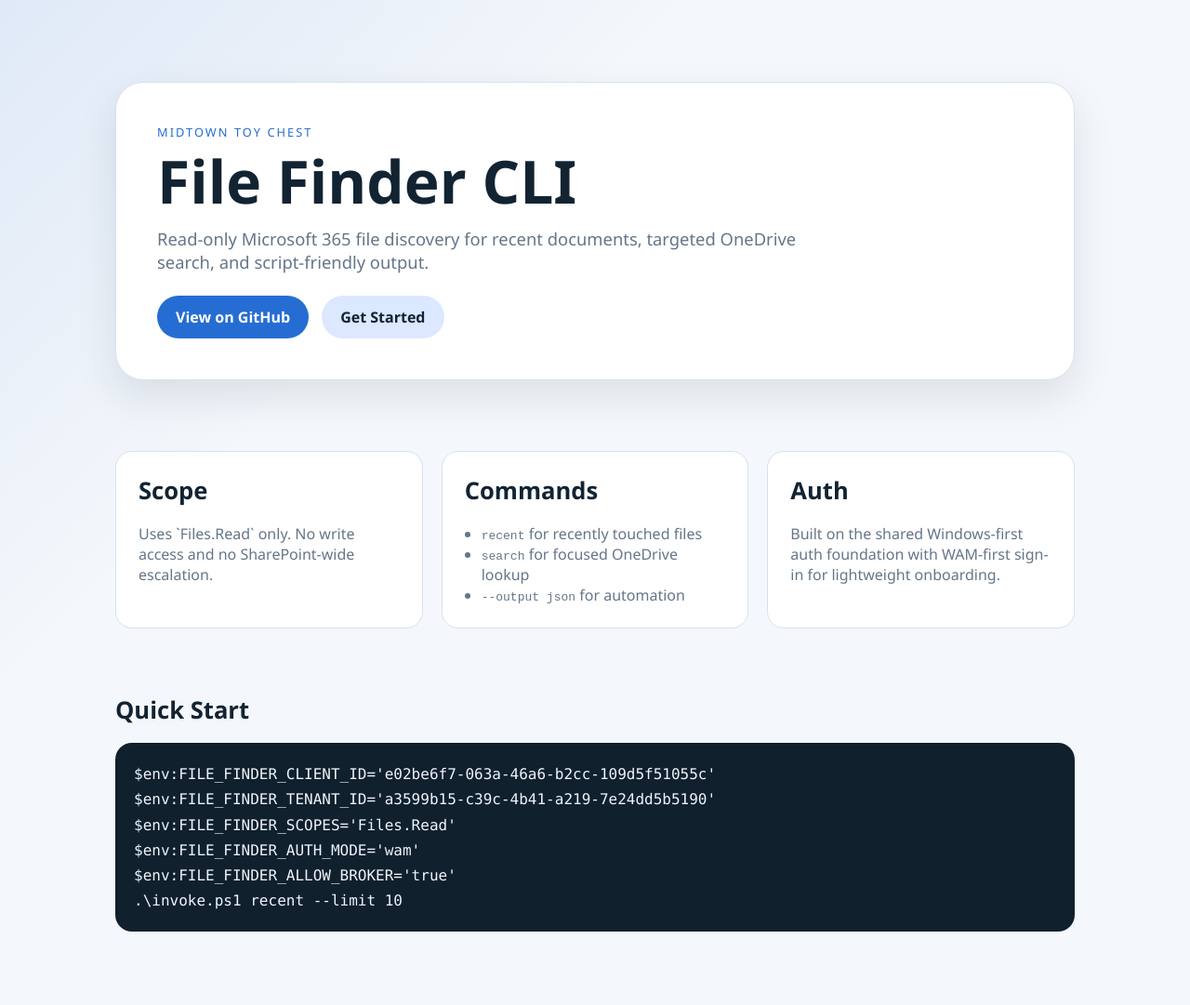
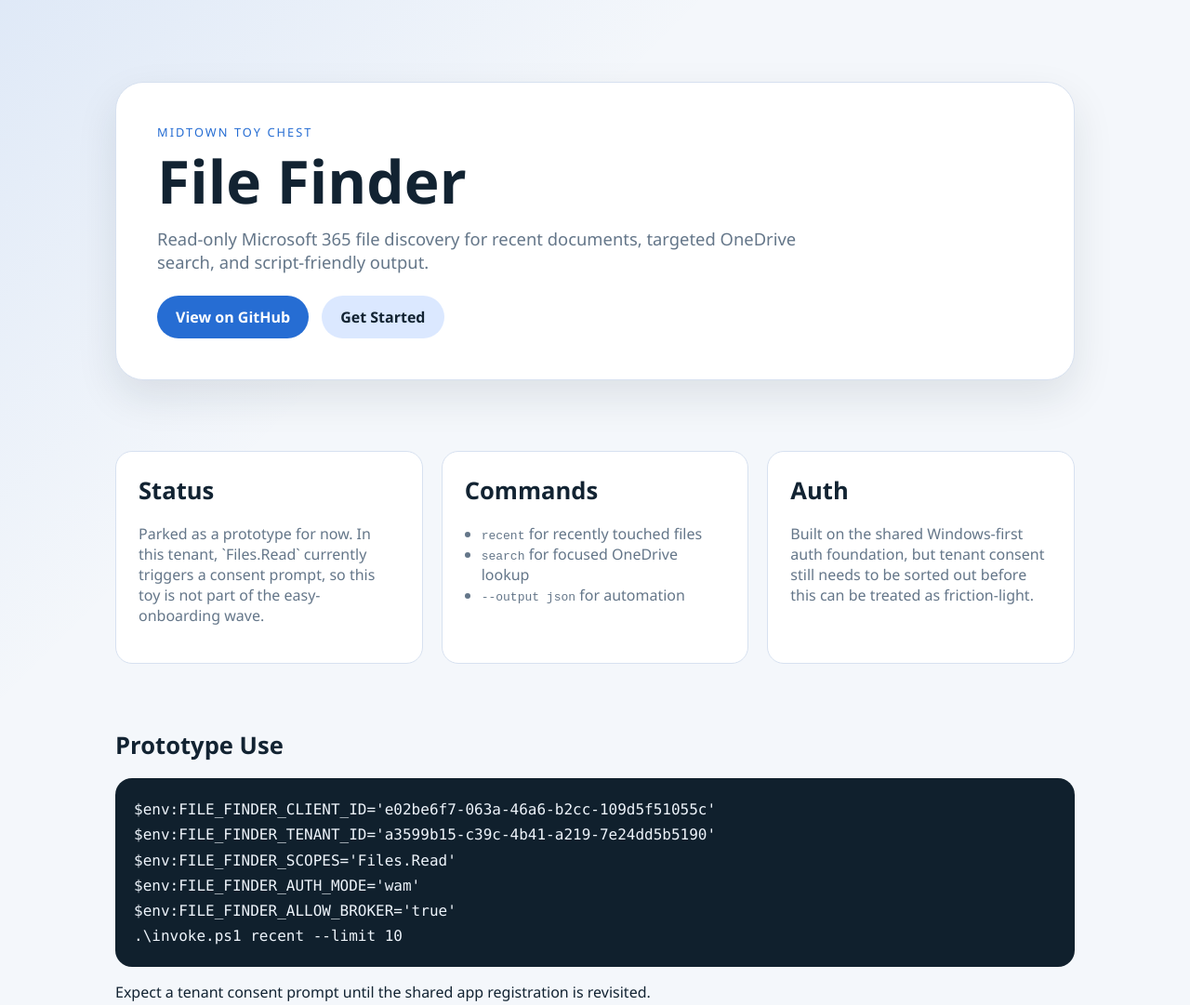
Before and after one commit to Midtown-Technology-Group/file-finder, a plain HTML site: page docs/index.html in a window 1280 px wide. Shown: the top 1081 px of the page at 93% size. Drawn offline with Linux system fonts and the light colour scheme.

Commit message:
Mark file finder as a parked prototype

```diff
--- a/docs/index.html
+++ b/docs/index.html
@@ -3,7 +3,7 @@
 <head>
     <meta charset="UTF-8">
     <meta name="viewport" content="width=device-width, initial-scale=1.0">
-    <title>File Finder CLI</title>
+    <title>File Finder</title>
     <link rel="stylesheet" href="styles.css">
 </head>
 <body>
@@ -11,7 +11,7 @@
         <div class="container">
             <div class="hero-shell">
                 <div class="eyebrow">Midtown Toy Chest</div>
-                <h1>File Finder CLI</h1>
+                <h1>File Finder</h1>
                 <p class="tagline">Read-only Microsoft 365 file discovery for recent documents, targeted OneDrive search, and script-friendly output.</p>
                 <div class="actions">
                     <a class="btn btn-primary" href="https://github.com/Midtown-Technology-Group/file-finder">View on GitHub</a>
@@ -26,8 +26,8 @@
             <div class="container">
                 <div class="grid">
                     <article class="card">
-                        <h2>Scope</h2>
-                        <p>Uses `Files.Read` only. No write access and no SharePoint-wide escalation.</p>
+                        <h2>Status</h2>
+                        <p>Parked as a prototype for now. In this tenant, `Files.Read` currently triggers a consent prompt, so this toy is not part of the easy-onboarding wave.</p>
                     </article>
                     <article class="card">
                         <h2>Commands</h2>
@@ -39,7 +39,7 @@
                     </article>
                     <article class="card">
                         <h2>Auth</h2>
-                        <p>Built on the shared Windows-first auth foundation with WAM-first sign-in for lightweight onboarding.</p>
+                        <p>Built on the shared Windows-first auth foundation, but tenant consent still needs to be sorted out before this can be treated as friction-light.</p>
                     </article>
                 </div>
             </div>
@@ -47,13 +47,14 @@
 
         <section id="install">
             <div class="container">
-                <h2>Quick Start</h2>
+                <h2>Prototype Use</h2>
                 <div class="code-block"><code>$env:FILE_FINDER_CLIENT_ID='e02be6f7-063a-46a6-b2cc-109d5f51055c'
 $env:FILE_FINDER_TENANT_ID='a3599b15-c39c-4b41-a219-7e24dd5b5190'
 $env:FILE_FINDER_SCOPES='Files.Read'
 $env:FILE_FINDER_AUTH_MODE='wam'
 $env:FILE_FINDER_ALLOW_BROKER='true'
 .\invoke.ps1 recent --limit 10</code></div>
+                <p class="scope-note">Expect a tenant consent prompt until the shared app registration is revisited.</p>
             </div>
         </section>
     </main>
```
Also changed, not shown: 1 other file.
